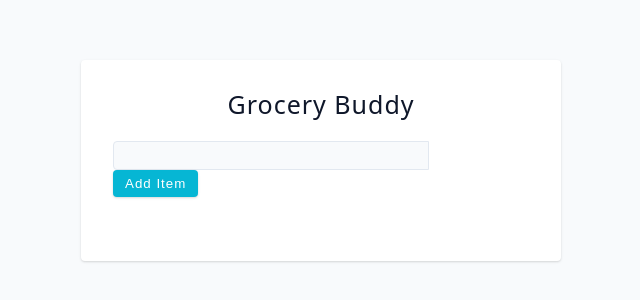
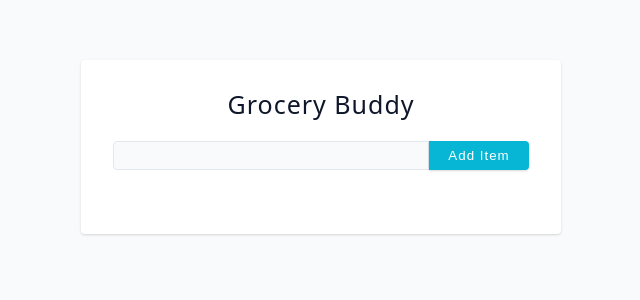
Before and after one commit to tiagomorgado/grocery-buddy, a React (Vite) app: page / in a window 1280 px wide. Shown: the part 68-368 px from the top of the page, without its empty margins (319-959 px from the left). Built offline with nearby package versions, Linux system fonts and the light colour scheme.

Commit message:
code cleanup

```diff
--- a/src/components/Form.jsx
+++ b/src/components/Form.jsx
@@ -18,10 +18,10 @@ const Form = ({addItem}) => {
             <input type='text'
             className='form-input'
             value={newItemName}
-            onChange={(e) => setNewItemName(e.target.value)} />
+            onChange={(e) => setNewItemName(e.target.value)} /><button type='submit' className='btn'>Add Item</button>
         </div>
 
-        <button type='submit' className='btn'>Add Item</button>
+
       </form>
   )
 }
```
